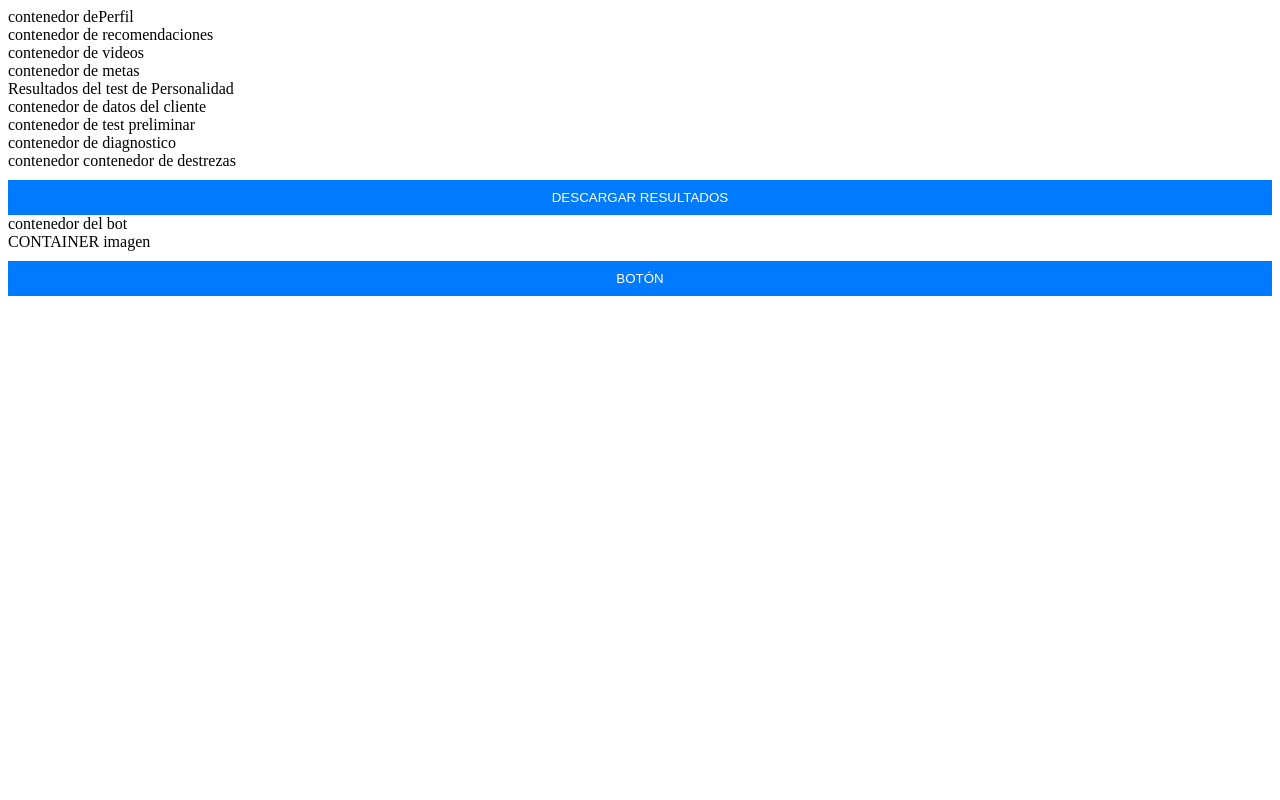
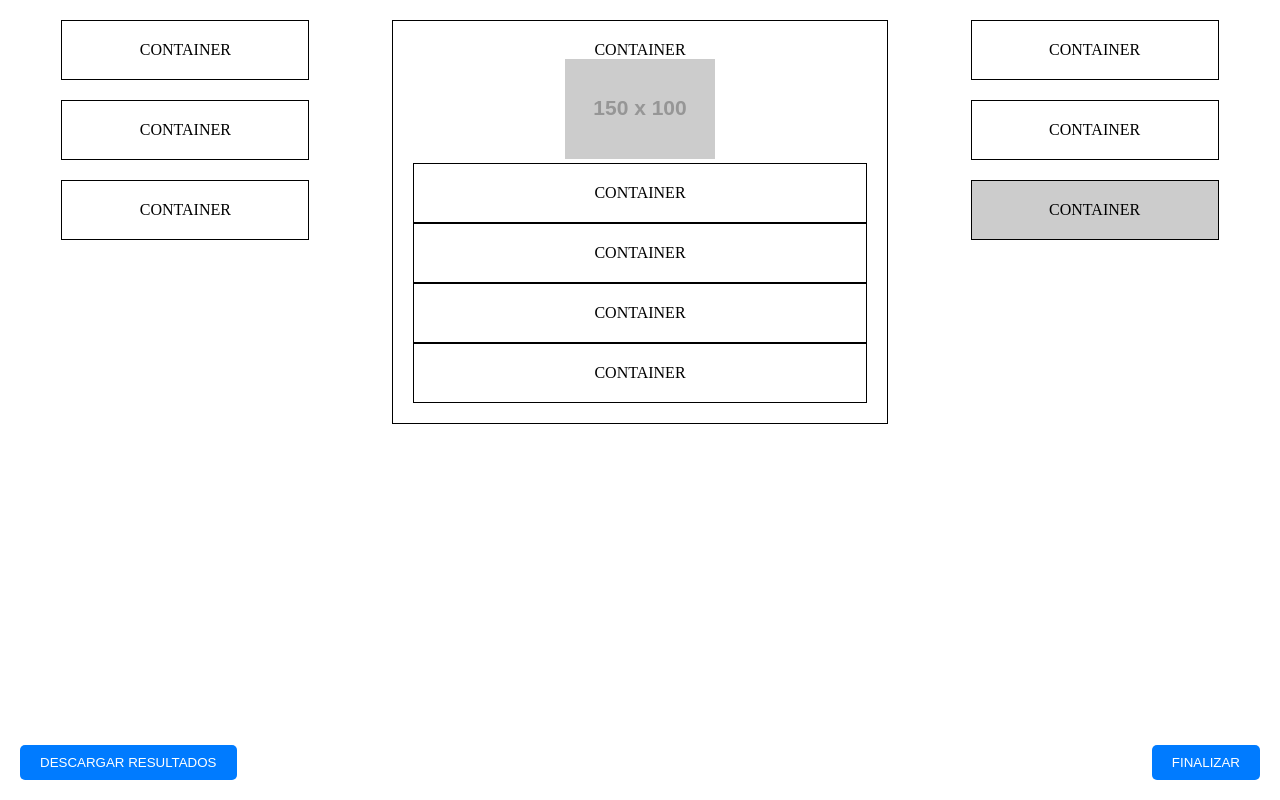
Before and after one commit to adriannole/PROYECTOFINAL, a Flask app: template app/templates/perfil.html in a window 1280 px wide. Run offline with Flask 3, Linux system fonts and the light colour scheme; the template is opened without the code that fills it, so the values that code supplies are empty; grey boxes labelled with a size stand in for pictures from a placeholder-image service; some libraries are stand-ins or nearby versions.

Commit message:
UPDATE
Se modifico el html y el css del perfil

```diff
--- a/app/static/css/styleperfil.css
+++ b/app/static/css/styleperfil.css
@@ -1,43 +1,64 @@
-/* General Container Styles */
-.container {
-    border: 1px solid #000;
-    margin: 10px;
-    padding: 10px;
+/* Reset some default styles */
+body, p {
+    margin: 0;
+    padding: 0;
 }
 
-/* Box Styles */
-.box {
-    border: 1px solid #ddd;
-    margin-bottom: 10px;
-    padding: 10px;
-    background-color: #f5f5f5;
+  /* Main container styling */
+.main-container {
+    display: flex;
+    justify-content: space-around;
+    padding: 20px;
 }
 
-/* Specific ID Styles for finer control */
-#profile-container {
-    /* Styles specific to the profile container */
+  /* Column styling */
+.column {
+    display: flex;
+    flex-direction: column;
+    gap: 20px;
 }
 
-#test-results-container {
-    /* Styles specific to the test results container */
+  /* Left and Right columns */
+.left, .right {
+    width: 20%;
 }
 
-#bot-container {
-    /* Styles specific to the bot container */
+  /* Center column */
+.center {
+    width: 40%;
 }
 
-/* Button Styles */
-button {
+  /* Subcontainer styling */
+.subcontainer {
+    border: 1px solid black;
+    text-align: center;
+    padding: 20px;
+    background-color: white;
+}
+
+  /* Last subcontainer in the right column */
+.subcontainer.last {
+    background-color: #ccc;
+}
+
+  /* Button styling */
+.buttons {
+    position: fixed;
+    bottom: 0;
+    left: 0;
+    right: 0;
+    padding: 20px;
+    display: flex;
+    justify-content: space-between;
+}
+
+.btn {
     background-color: #007bff;
     color: white;
+    padding: 10px 20px;
     border: none;
-    padding: 10px 20px;
-    margin-top: 10px;
+    border-radius: 5px;
     cursor: pointer;
-    display: block;
-    width: 100%;
 }
 
-button:hover {
-    background-color: #0056b3;
-}
+  /* Add any additional styles you need here */
--- a/app/static/js/scriptperfil.js
+++ b/app/static/js/scriptperfil.js
@@ -0,0 +1,8 @@
+// Example JavaScript code can go here, such as event listeners for your buttons
+document.getElementById('download-results').addEventListener('click', function() {
+    alert('Descargar resultados no está implementado aún.');
+});
+
+document.getElementById('chatbot-button').addEventListener('click', function() {
+    alert('Funcionalidad del bot no está implementada aún.');
+});
--- a/app/templates/perfil.html
+++ b/app/templates/perfil.html
@@ -1,39 +1,72 @@
 <!DOCTYPE html>
-<html lang="es">
+<html lang="en">
 <head>
-    <meta charset="UTF-8">
-    <meta name="viewport" content="width=device-width, initial-scale=1.0">
-    <title>Resultados del Test de Personalidad</title>
-    <link rel="stylesheet" href="/app/static/css/styleperfil.css">
+<meta charset="UTF-8">
+<meta name="viewport" content="width=device-width, initial-scale=1.0">
+<title>Profile Settings</title>
+<link rel="stylesheet" href="/app/static/css/styleperfil.css">
 <script src="/app/static/js/scriptperfil.js"></script>
 </head>
 <body>
 
-    <!-- Columna Izquierda -->
-    <div class="columna">
-        <div class="caja">contenedor dePerfil</div>
-        <div class="caja">contenedor de recomendaciones</div>
-        <div class="caja">contenedor de videos</div>
-        <div class="caja">contenedor de metas</div>
+<!-- Container for the three main columns -->
+<div class="main-container">
+
+<!-- Left Column -->
+<div class="column left">
+    <!-- Subcontainers -->
+    <div class="subcontainer">
+    <p>CONTAINER</p>
+    </div>
+    <div class="subcontainer">
+    <p>CONTAINER</p>
+    </div>
+    <div class="subcontainer">
+    <p>CONTAINER</p>
+    </div>
+</div>
+
+<!-- Center Column -->
+<div class="column center">
+    <div class="subcontainer">
+    <p>CONTAINER</p>
+    <img src="https://placehold.co/150x100" alt="Placeholder image for container image3">
+    <div class="subcontainer">
+        <p>CONTAINER</p>
+    </div>
+    <div class="subcontainer">
+        <p>CONTAINER</p>
+    </div>
+    <div class="subcontainer">
+        <p>CONTAINER</p>
     </div>
 
-    <!-- Columna Central -->
-    <div class="columna">
-        <div class="caja grande">Resultados del test de Personalidad</div>
-        <div class="caja">contenedor de datos del cliente</div>
-        <div class="caja">contenedor de test preliminar</div>
-        <div class="caja">contenedor de diagnostico</div>
-        <div class="caja">contenedor contenedor de destrezas</div>
-        <button class="boton">DESCARGAR RESULTADOS</button>
+    <div class="subcontainer">
+    <p>CONTAINER</p>
     </div>
+    </div>
+</div>
 
-    <!-- Columna Derecha -->
-    <div class="columna">
-        <div class="caja">contenedor del bot</div>
-        <div class="caja">CONTAINER imagen</div>
-        <button class="boton">BOTÓN</button>
+<!-- Right Column -->
+<div class="column right">
+    <div class="subcontainer">
+    <p>CONTAINER</p>
     </div>
+    <div class="subcontainer">
+    <p>CONTAINER</p>
+    </div>
+    <div class="subcontainer last">
+    <p>CONTAINER</p>
+    </div>
+</div>
 
-    <script src="scripts.js"></script>
+</div>
+
+<!-- Buttons at the bottom -->
+<div class="buttons">
+<button class="btn">DESCARGAR RESULTADOS</button>
+<button class="btn">FINALIZAR</button>
+</div>
+
 </body>
 </html>
```
